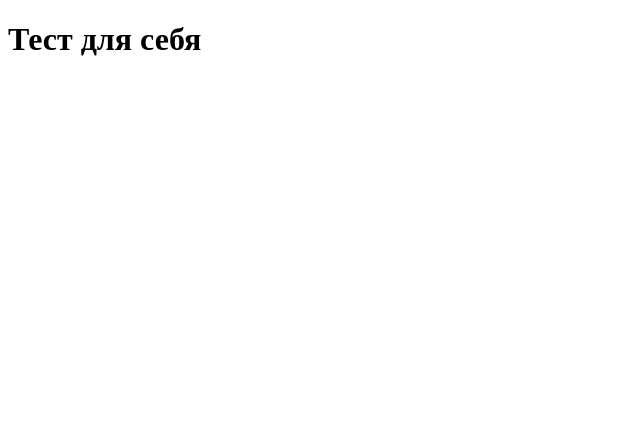
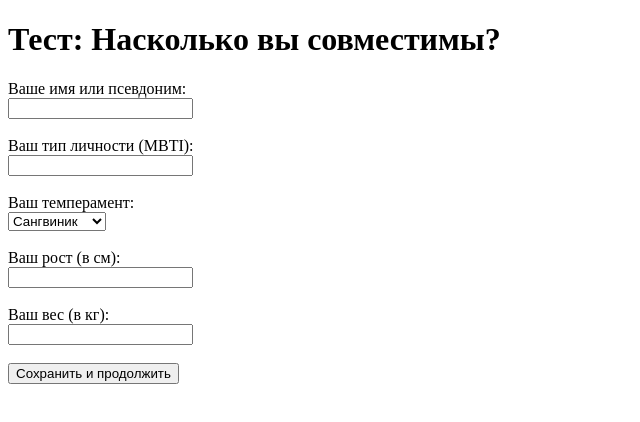
Before and after one commit to d13-b1tch/my_test, a plain HTML site: page index.html in a window 1280 px wide. Shown: the whole page, without its empty margins (0-640 px from the left). Drawn offline with Linux system fonts and the light colour scheme.

Commit message:
Update index.html

```diff
--- a/index.html
+++ b/index.html
@@ -1 +1,25 @@
-<!DOCTYPE html><html><head><title>Тест для себя</title></head><body><h1>Тест для себя</h1></body></html>
+<!DOCTYPE html>
+<html lang="ru">
+<head>
+  <meta charset="UTF-8">
+  <title>Тест для себя</title>
+</head>
+<body>
+  <h1>Тест: Насколько вы совместимы?</h1>
+  <form action="results.html" method="get">
+    <label>Ваше имя или псевдоним:<br><input type="text" name="name"></label><br><br>
+    <label>Ваш тип личности (MBTI):<br><input type="text" name="mbti"></label><br><br>
+    <label>Ваш темперамент:<br>
+      <select name="temper">
+        <option>Сангвиник</option>
+        <option>Холерик</option>
+        <option>Флегматик</option>
+        <option>Меланхолик</option>
+      </select>
+    </label><br><br>
+    <label>Ваш рост (в см):<br><input type="number" name="height"></label><br><br>
+    <label>Ваш вес (в кг):<br><input type="number" name="weight"></label><br><br>
+    <input type="submit" value="Сохранить и продолжить">
+  </form>
+</body>
+</html>
```
